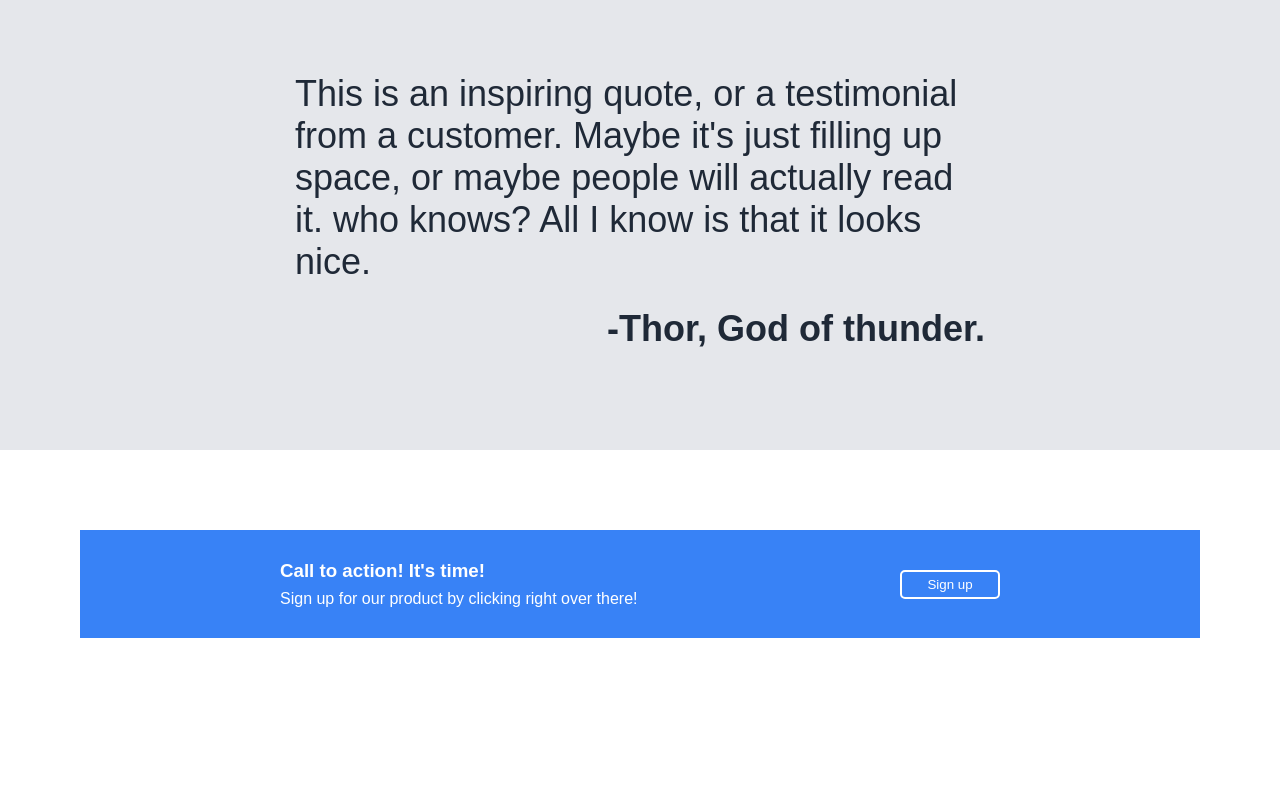
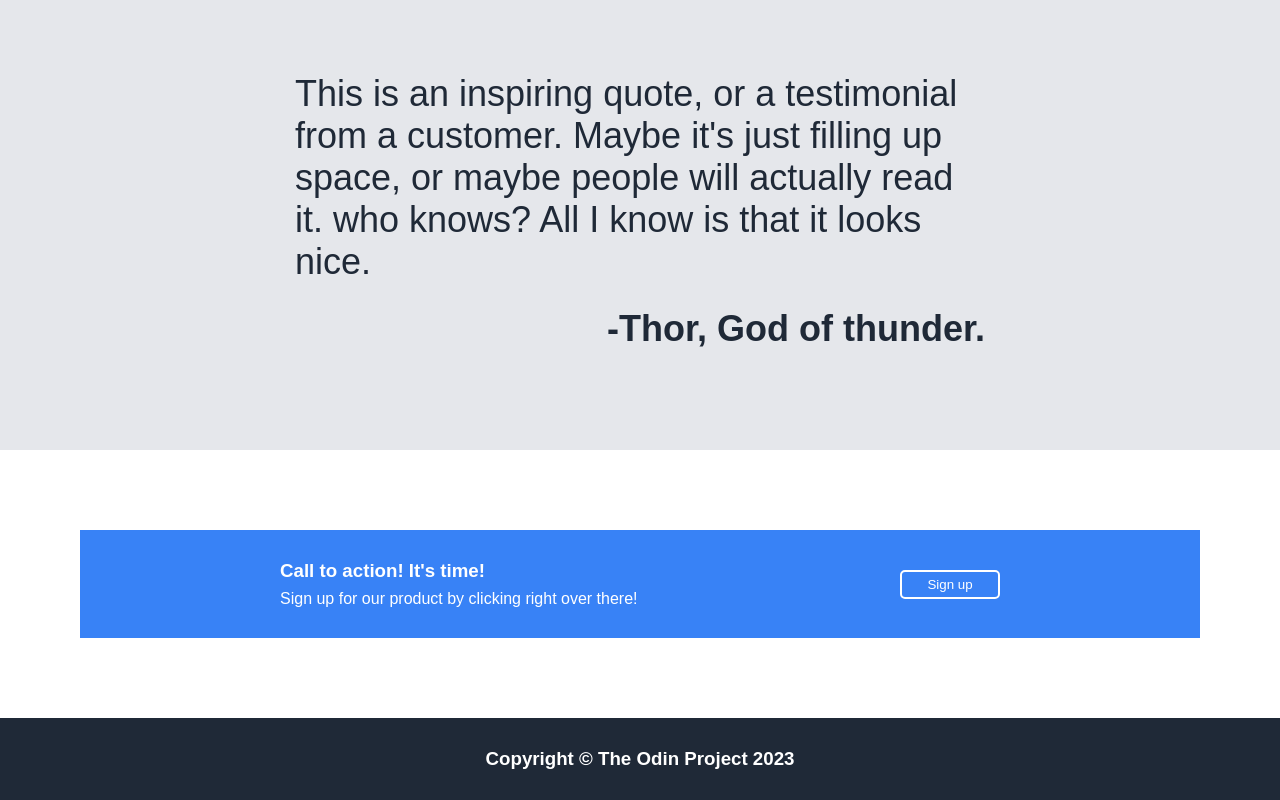
Before and after one commit to lukell1/Landing-page-, a plain HTML site: page index.html in a window 1280 px wide. Shown: the part 888-1688 px from the top of the page. Before the commit the page ends 1606 px from the top, so only its background shows below. Drawn offline with Linux system fonts and the light colour scheme.

Commit message:
add footer section

```diff
--- a/css/styles.css
+++ b/css/styles.css
@@ -23,7 +23,8 @@ a{
     color:#e5e7eb;
 }
 
-.header{
+.header,
+.footer{
     background:#1f2937;
     font-family: Arial, Helvetica, sans-serif;
     display: flex;
@@ -197,3 +198,11 @@ a{
     flex-direction: column;
     gap:8px;
 }
+
+.footer{
+    padding:30px;
+    flex-direction: row;
+    color: white;
+    justify-content: center;
+    align-items: center;
+}
--- a/index.html
+++ b/index.html
@@ -89,5 +89,9 @@
     </div>
 </div>
 
+<div class="footer">
+    <h3>Copyright © The Odin Project 2023</h3>
+</div>
+
 </body>
 </html>
```
